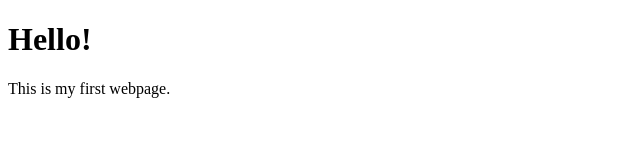
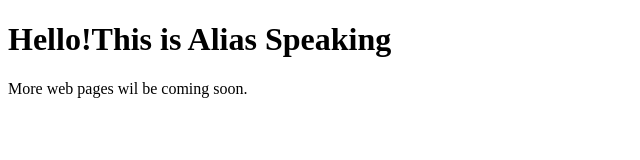
Before and after one commit to alias6816/index.html, a plain HTML site: page index.html in a window 1280 px wide. Shown: the whole page, without its empty margins (0-640 px from the left). Drawn offline with Linux system fonts and the light colour scheme.

Commit message:
Update index.html

```diff
--- a/index.html
+++ b/index.html
@@ -7,8 +7,8 @@
 </head>
 <body>
 
-    <h1>Hello!</h1>
-    <p>This is my first webpage.</p>
+    <h1>Hello!This is Alias Speaking</h1>
+    <p>More web pages wil be coming soon.</p>
 
 </body>
 </html>
```
